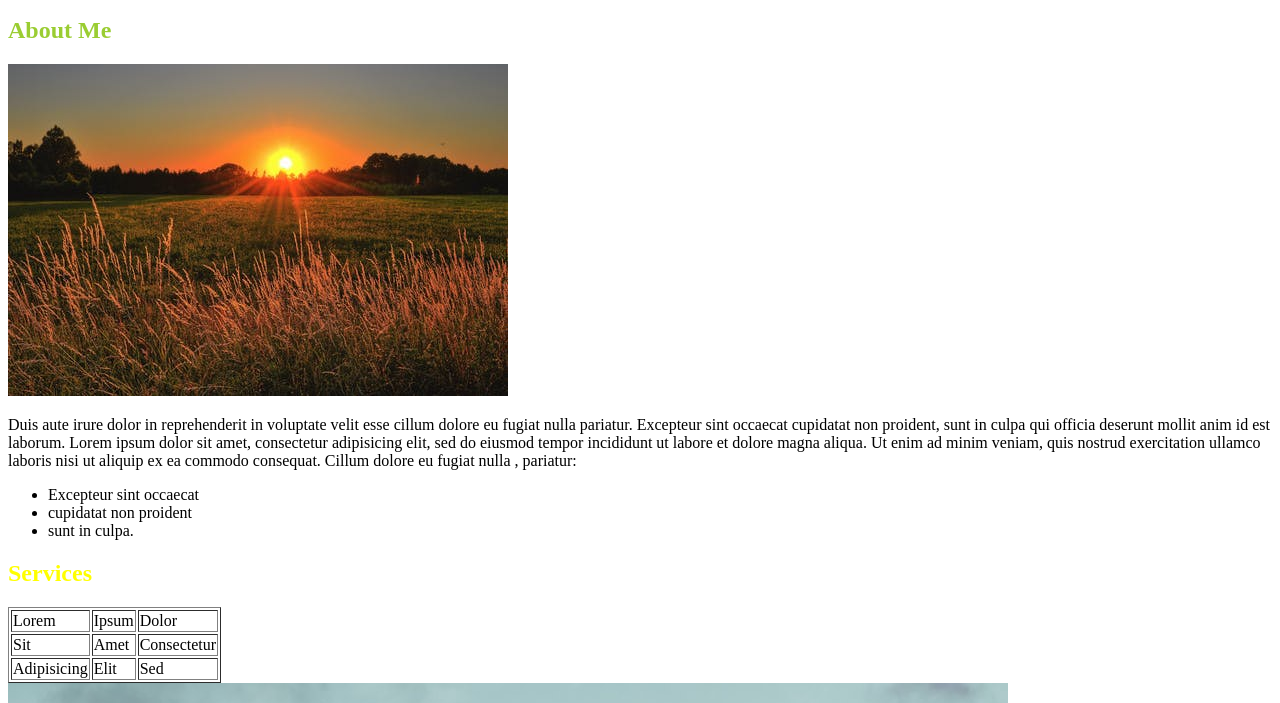
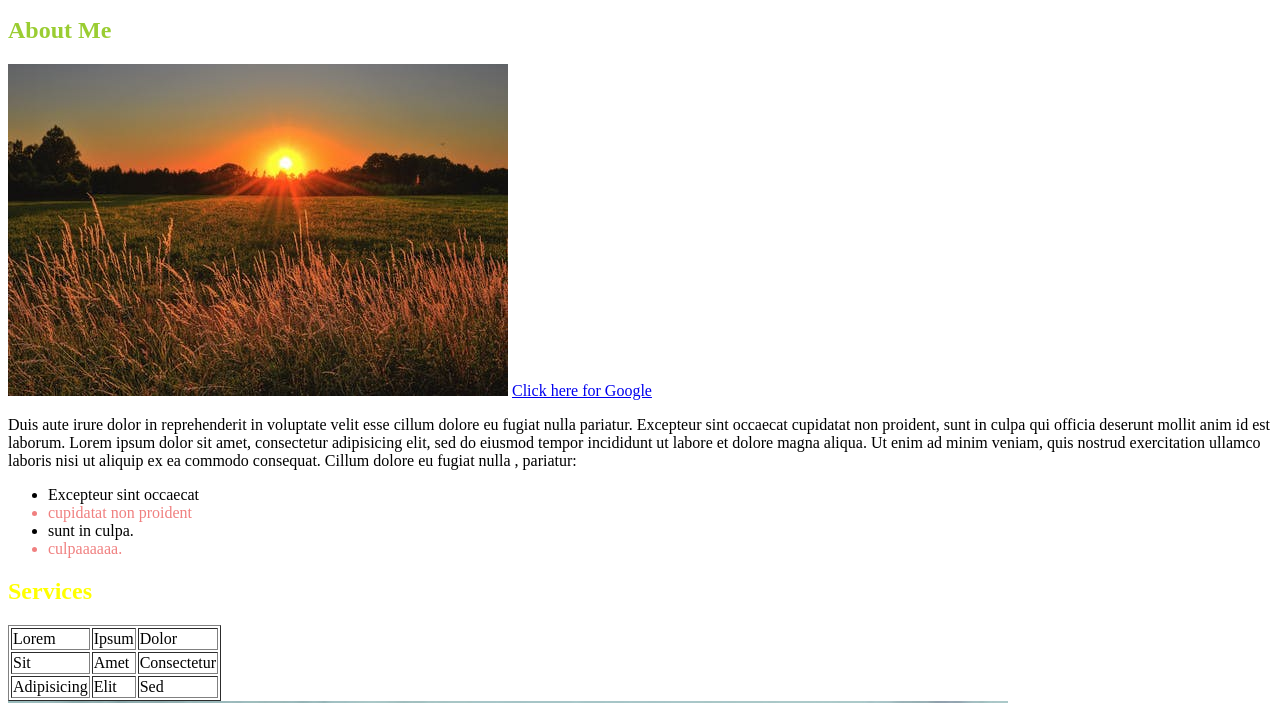
Before and after one commit to holmesmainsend/CSS_practice, a plain HTML site: page index.html in a window 1280 px wide. Shown: the part 101-804 px from the top of the page. Drawn offline with Linux system fonts and the light colour scheme.

Commit message:
testing pseudoselectors

```diff
--- a/css/style.css
+++ b/css/style.css
@@ -1,4 +1,4 @@
-h2 {
+h2:hover {
     color: darkcyan;
 }
 
@@ -9,3 +9,15 @@ h2 {
 #services {
     color: purple;
 }
+
+li:nth-child(2n+0) {
+    color: lightcoral;
+}
+
+#google-link:link {
+    color: dark orangered;
+}
+
+#google-link:visited {
+    color: green;
+}
--- a/index.html
+++ b/index.html
@@ -17,6 +17,8 @@
 
     <img src="sunrise.jpeg">
 
+    <a href="http://www.google.com" id="google-link">Click here for Google</a>
+
     <p>Duis aute irure dolor in reprehenderit in voluptate velit esse
     cillum dolore eu fugiat nulla pariatur. Excepteur sint occaecat cupidatat non
     proident, sunt in culpa qui officia deserunt mollit anim id est laborum.
@@ -32,6 +34,7 @@
 		    <li>Excepteur sint occaecat</li>
 		    <li>cupidatat non proident</li>
 		    <li>sunt in culpa.</li>
+            <li>culpaaaaaa.</li>
 	    </ul>
     </p>
 
```
